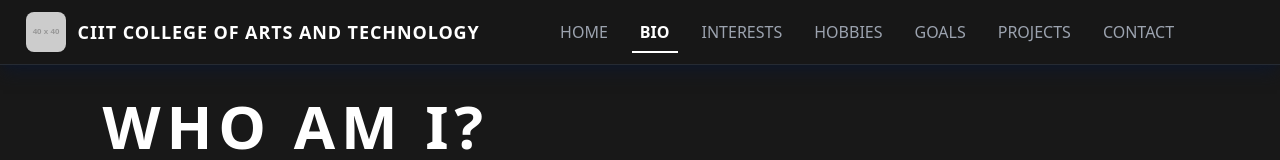
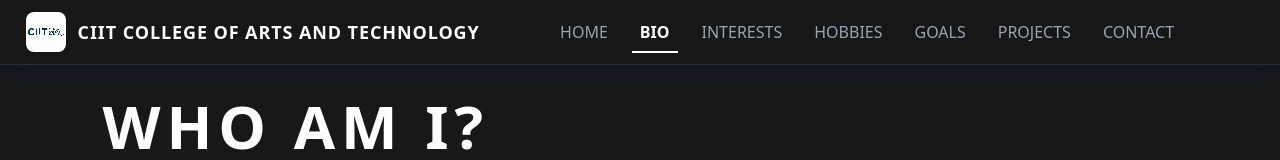
Before and after one commit to Phantomdotexe/Villaruel_Website, a plain HTML site: page biography.html in a window 1280 px wide. Shown: the top 160 px of the page. Drawn offline with nearby package versions, Linux system fonts and the light colour scheme; placeholder pictures from the web are drawn by us.

Commit message:
Update biography.html

```diff
--- a/biography.html
+++ b/biography.html
@@ -44,7 +44,7 @@
     <header class="fixed top-0 left-0 w-full bg-dark-bg bg-opacity-90 backdrop-blur-sm shadow-lg shadow-gray-900 z-50 flex items-center px-[2%] border-b border-gray-700/50">
         <div class="flex items-center space-x-3 py-3">
             <!-- Placeholder for CIIT College Logo (40x40) -->
-            <img src="https://placehold.co/40x40/4B5563/FFFFFF?text=CIIT" alt="CIIT Logo" class="rounded-lg shadow-sm">
+            <img src="images/ciitlogo.png" alt="CIIT Logo" class="rounded-lg shadow-sm">
             <div class="brand font-extrabold text-lg text-white uppercase tracking-wider">
                 CIIT College of Arts and Technology
             </div>
```
